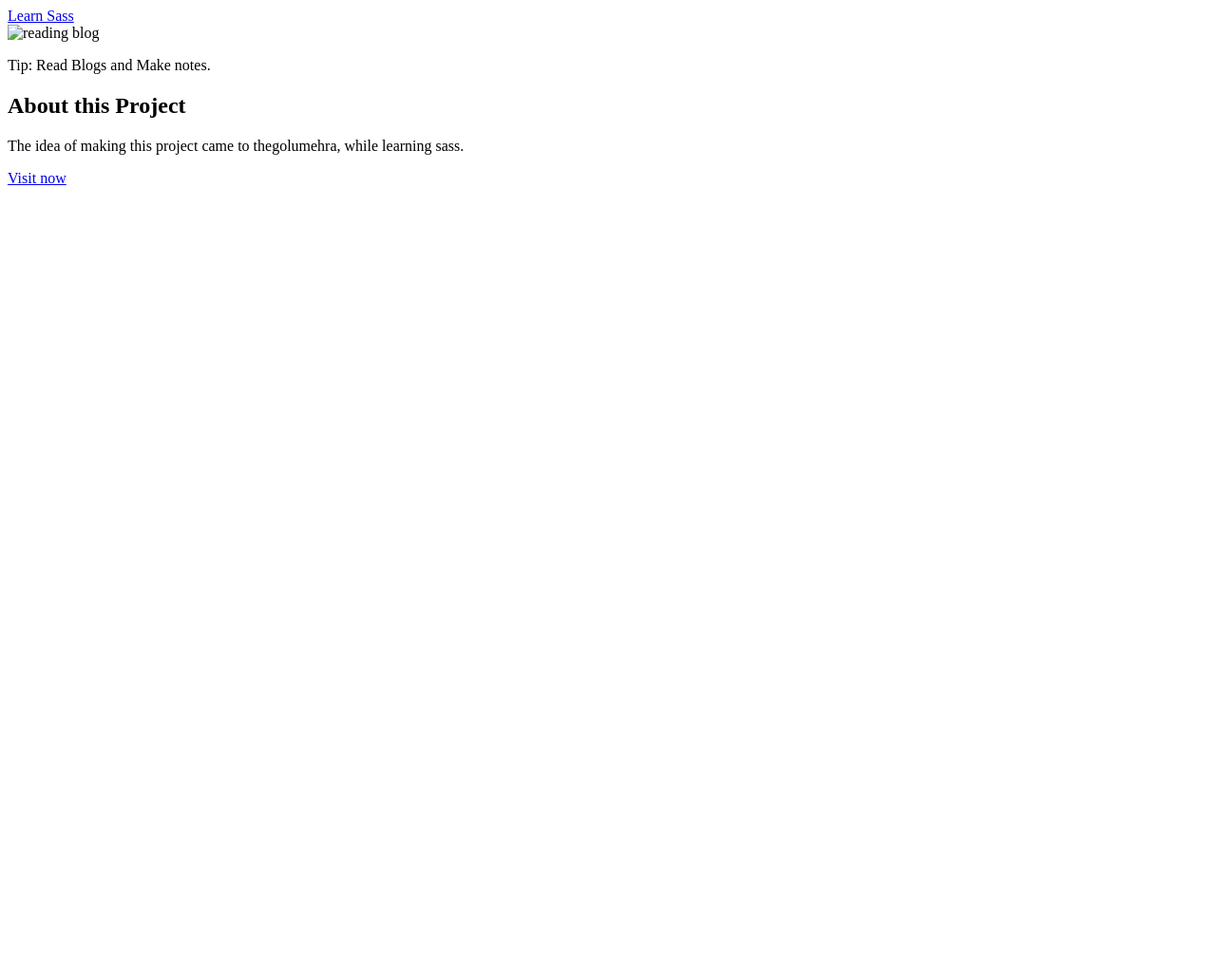
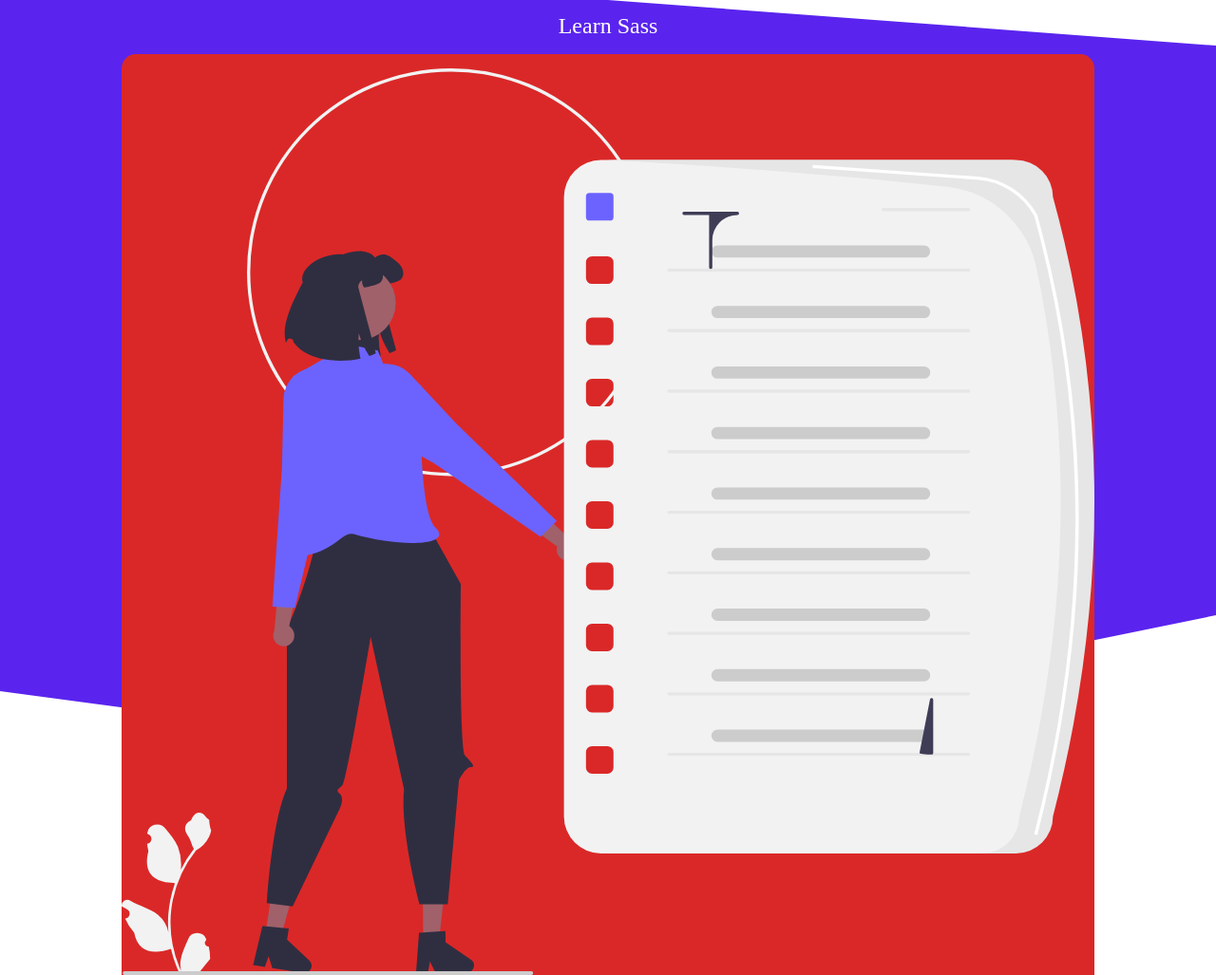
Before and after one commit to genwinxbruh/Sassy-Project, a plain HTML site: page index.html in a window 1280 px wide. Shown: the top 1027 px of the page at 95% size. Before the commit the page ends 800 px from the top, so only its background shows below. Drawn offline with Linux system fonts and the light colour scheme; the site is published under a folder, as on GitHub Pages, so addresses that start at the root find nothing.

Commit message:
specified css path

```diff
--- a/index.html
+++ b/index.html
@@ -6,7 +6,7 @@
     <meta http-equiv="X-UA-Compatible" content="IE=edge">
     <meta name="viewport" content="width=device-width, initial-scale=1.0">
     <title>Sass Project</title>
-    <link rel="stylesheet" href="/css/style.css" .css">
+    <link rel="stylesheet" href="./css/style.css" .css">
 </head>
 
 <body>
@@ -14,7 +14,7 @@
     <header><a href="#">Learn Sass</a></header>
     <main>
         <section id="mainimage">
-            <img src="/images/read-blog.svg" style="height: 100%; width: 100%;" alt="reading blog">
+            <img src="./images/read-blog.svg" style="height: 100%; width: 100%;" alt="reading blog">
             <p>Tip: Read Blogs and Make notes.</p>
         </section>
         <section id="mainbutton">
```
